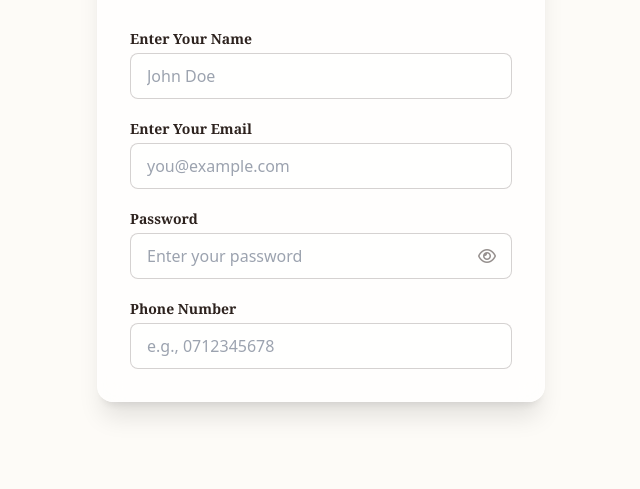
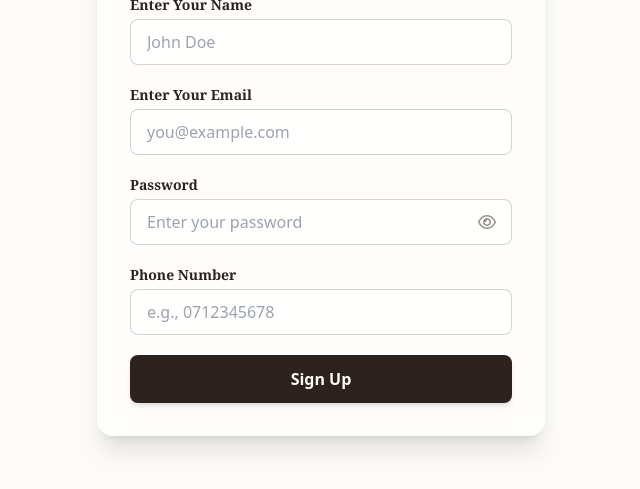
Before and after one commit to Conrad008/BakeBox, a website: page register.html in a window 1280 px wide. Shown: the part 249-738 px from the top of the page, without its empty margins (319-959 px from the left). Drawn offline with nearby package versions, Linux system fonts and the light colour scheme.

Commit message:
feat: add sign up button

```diff
--- a/register.html
+++ b/register.html
@@ -56,6 +56,13 @@
                 <label for="phone" class="block text-sm font-semibold text-secondaryPallete mb-1">Phone Number</label>
                 <input type="tel" id="phone" class="w-full font-sans px-4 py-2.5 rounded-lg border border-secondaryPallete/20 bg-white/50 focus:outline-none focus:border-thirdPallete focus:ring-1 focus:ring-thirdPallete text-secondaryPallete transition" placeholder="e.g., 0712345678" required>
             </div>
+
+            <p id="formSuccess" class="text-sm font-customFont text-green-600 font-semibold text-center hidden"></p>
+
+            <button type="submit" class="w-full bg-secondaryPallete hover:bg-secondaryPallete/90 text-primaryPallete font-sans font-semibold py-3 rounded-lg shadow-md hover:shadow-lg transition duration-200 mt-2">
+                Sign Up
+            </button>
+
         </form>
 
     </div>
```
